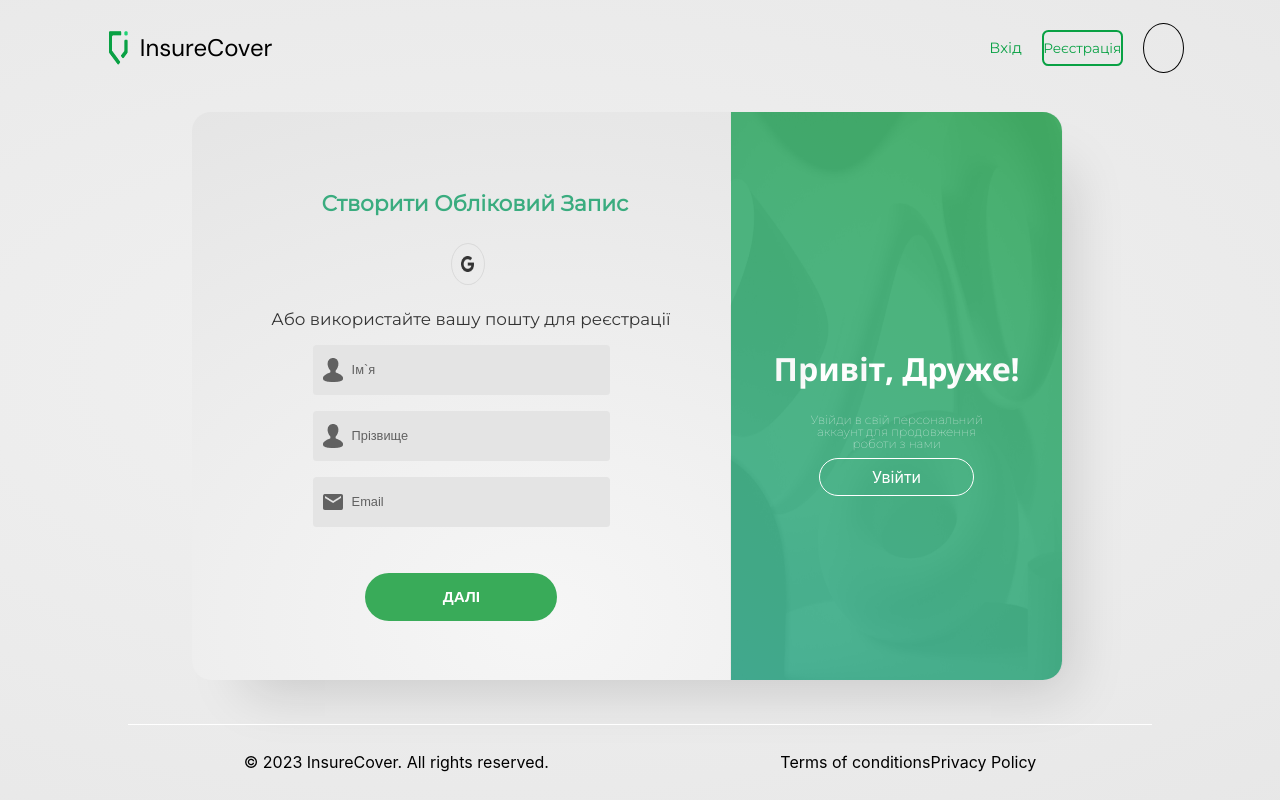
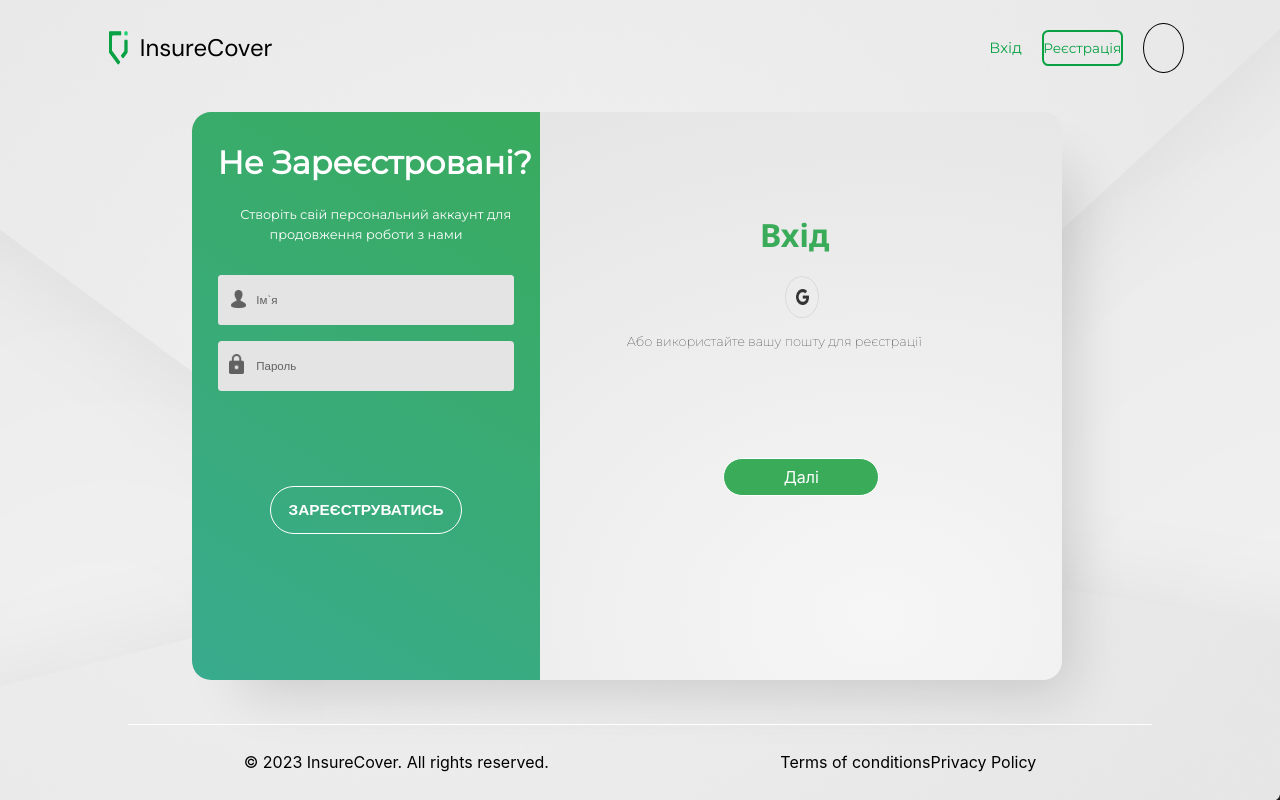
Before and after one commit to ranebof/Insure_Cover_Repo, a React (Create React App) app: page / in a window 1280 px wide. Both pictures are taken after a click on the element "Увійти". Built offline with nearby package versions, Linux system fonts and the light colour scheme.

Commit message:
Animation form(half-done)

```diff
--- a/src/App.css
+++ b/src/App.css
@@ -1,5 +1,9 @@
 .Main {
-  background: radial-gradient(99.91% 74.18% at 38.26% 46.59%, #F1F1F1 0%, #E7E7E7 100%);
+  /*background: radial-gradient(99.91% 74.18% at 38.26% 46.59%, #F1F1F1 0%, #E7E7E7 100%);*/
+  background-image: url("/public/images/MainBackground.png");
+  background-size: 100% 100%;
+  background-repeat: no-repeat
+
 }
 
 
--- a/src/components/LoginCard/logcard.jsx
+++ b/src/components/LoginCard/logcard.jsx
@@ -2,32 +2,117 @@ import React from "react";
 import "./dist/logcard.css";
 import RightBackPhoto from './login_background.png'
 
+export function LogEvent(){
+
+    var cardContainerR = document.getElementById('card_container_right');
+    var cardContainerL = document.getElementById('card_container_left');
+    var text_friend = document.getElementById('text_friend');
+    var text_enter_down = document.getElementById('text_enter_down');
+    var image_r_back = document.getElementById('image_r_back');
+    var make_acc_text = document.getElementById('make_acc_text');
+    var form_field = document.getElementById('form_field');
+    var form_field_s = document.getElementById('form_field_s');
+    var form_field_t = document.getElementById('form_field_t');
+    var form_field_p = document.getElementById('form_field_p');
+    var googleIco = document.getElementById('circle_l');
+    var use_email = document.getElementById('use_email');
+    var next_button = document.getElementById('next_button');
+    var button_r = document.getElementById('button_r');
+    var texts_r = document.getElementById('texts_r');
+    var enter_text_r_con = document.getElementById('enter_text_r_con');
+
+    cardContainerR.style.width = '60%'
+    cardContainerR.style.background ='radial-gradient(258.42% 185.09% at 64.55% 88.93%, #F6F6F6 0%, #D7D7D7 100%), #FFF';
+    cardContainerR.style.transition = '0.4s'
+
+    cardContainerL.style.width = '40%'
+    cardContainerL.style.transition = '0.4s'
+    cardContainerL.style.background = 'linear-gradient(211deg, #39AB59 -8.54%, #39AB8C 96.13%, #39AB90 102.98%)';
+
+    enter_text_r_con.style.margin = '0 0 0 0'
+
+    text_friend.style.color = '#39AB59';
+    text_friend.innerText = "Вхід"
+    text_friend.style.position = 'absolute'
+    text_friend.style.right = '35.2vw'
+    text_friend.style.top = '24.5vh'
+    text_friend.style.marginBottom = '0'
+    text_friend.style.zIndex = '50'
+    text_friend.style.transition = '0.05s'
+
+
+
+
+    text_enter_down.style.color = 'black';
+    text_enter_down.style.top = '39vh'
+    text_enter_down.style.right = '28vw'
+
+
+    googleIco.style.position = 'absolute';
+    googleIco.style.transition = '0.05s'
+    googleIco.style.right = '36vw'
+    googleIco.style.top = '31vh'
+
+    form_field.style.position = 'absolute'
+    form_field.style.zIndex = '2'
+    form_field_t.style.position = 'absolute'
+    form_field_t.style.visibility = 'hidden'
+    form_field_p.style.visibility = 'visible'
+
+    make_acc_text.innerText = "Не Зареєстровані?"
+    make_acc_text.style.color = '#FFFFFF'
+    make_acc_text.style.fontSize = '4vh'
+    make_acc_text.style.fontWeight = '600'
+    use_email.innerText = "Створіть  свій персональний аккаунт для продовження роботи з нами"
+    use_email.style.color = '#FFFFFF'
+    use_email.style.fontSize = '1.6vh'
+
+
+    text_enter_down.innerText = "Або використайте вашу пошту для реєстрації"
+    text_enter_down.style.position = 'absolute'
+    text_enter_down.style.marginTop = '3vh'
+
+    next_button.innerText = "Зареєструватись"
+    next_button.style.border = '0.01vw solid white'
+    next_button.style.background = 'none'
+
+
+
+    button_r.innerText = "Далі"
+    button_r.style.backgroundColor = '#39AB59'
+    button_r.style.color = '#FFF'
+
+}
+
 export default function LogCard() {
+
+
     return (
         <div className="main_container">
-            <div className="card_container_left">
+            <div id="card_container_left" className="card_container_left">
                 <div className="text_container_l">
-                    <span className="make_acc_text">Створити Обліковий запис</span>
+                    <span id="make_acc_text" className="make_acc_text">Створити Обліковий запис</span>
                 </div>
-                <div className="circle_l"><img src="./images/google_ico.png" className="google_ico" alt=""></img></div>
+                <div id="circle_l" className="circle_l"><img src="./images/google_ico.png" className="google_ico" alt=""></img></div>
                 <div className="text_container_l_second"></div>
-                <span className="use_email">Або використайте вашу пошту для реєстрації </span>
+                <span id="use_email" className="use_email">Або використайте вашу пошту для реєстрації </span>
                 <form className="log-form">
-                    <input className="form-field" type="text" placeholder="Ім`я" />
-                    <input className="form-field" type="text" placeholder="Прізвище" />
-                    <input className="form-field" type="email" placeholder="Email" />
+                    <input id="form_field" className="form-field" type="text" placeholder="Ім`я" />
+                    <input id="form_field_s" className="form-field" type="text" placeholder="Прізвище" />
+                    <input id="form_field_t" className="form-field" type="email" placeholder="Email" />
+                    <input id="form_field_p" className="form-field" type="password" placeholder="Пароль" />
                 </form>
                 <div className="log-button">
-                    <button className="l-button">Далі</button>
+                    <button id="next_button" className="l-button">Далі</button>
                 </div>
             </div>
-            <div className="card_container_right">
-                <img className="image_r_back" src={RightBackPhoto} alt=""></img>
-                <div className="text_con_r">
-                    <div className="hello_friend_con"><p className="hello_friend">Привіт, Друже!</p></div>
-                    <div className="enter_text_r_con"><p className="enter_text_r">Увійди в свій персональний аккаунт для продовження роботи з нами</p></div>
+            <div id="card_container_right" className="card_container_right">
+                 {/* <img id="image_r_back" className="image_r_back" src={RightBackPhoto} alt=""></img> */}
+                <div id="texts_r" className="text_con_r">
+                    <div  className="hello_friend_con"><p className="hello_friend" id="text_friend">Привіт, Друже!</p></div>
+                    <div id="enter_text_r_con" className="enter_text_r_con"><p className="enter_text_r" id="text_enter_down">Увійди в свій персональний аккаунт для продовження роботи з нами</p></div>
                 </div>
-                <div className="enter_button_r">Увійти</div>
+                <div id="button_r" className="enter_button_r" onClick={LogEvent}>Увійти</div>
 
 
             </div>
--- a/src/components/LoginCard/logcard.styl
+++ b/src/components/LoginCard/logcard.styl
@@ -9,17 +9,19 @@
     flexer(s,c,rn)
 
 .card_container_left
-    sizer(65%,100%)
+    sizer(60%,100%)
     background: radial-gradient(258.42% 185.09% at 64.55% 88.93%, #F6F6F6 0%, #D7D7D7 100%), #FFF;
     border-top-left-radius: 2.4vh
     border-bottom-left-radius: 2.4vh
     text-align: center
     align-items: center
 
+
+
 .text_container_l
     sizer(auto,auto)
     margin-left: 5%
-    margin-top: 15%
+    margin-top: 10%
 
 .circle_l
     sizer(2.5vw,5vh)
@@ -68,15 +70,14 @@
     border-top-right-radius: 2.4vh
     border-bottom-right-radius: 2.4vh
 
-.image_r_back
-    sizer(25.98vw,71vh)
-    position: absolute
-    z-index 100
-    border-top-right-radius: 2.4vh
-    border-bottom-right-radius: 2.4vh
+// .image_r_back
+//     sizer(27.2vw,20vh)
+//     border-top-right-radius: 2.4vh
+//     border-bottom-right-radius: 2.4vh
 
 .log-form
-    sizer(100%,43%)
+    sizer(100%,40%)
+    margin-top:2vh
 
 .form-field
     sizer(20vw,6vh)
@@ -84,7 +85,8 @@
     border:none
     background-color:#E4E4E4
     background-image: url('/public/images/profile_icon.png')
-    background-position: 0.8vw 1.6vh
+    background-position: 1vw 1.9vh
+    background-size:1.2vw
     background-repeat: no-repeat
     padding-left:3vw
     border-radius:0.3vw
@@ -92,12 +94,16 @@
 
 .form-field:nth-child(3)
     background-image: url("/public/images/email_icon.png")
-    background-position: 0.8vw 2.1vh
+    background-position: 1vw 2.2vh
+
+.form-field:nth-child(4)
+    background-image: url("/public/images/password_icon.png")
+    background-position: 0.9vw 1.6vh
+    visibility: hidden
 
 .form-field::placeholder
-    font-size:1vw
+    font-size:0.9vw
     color:#616161
-
 .form-field:focus
     outline-color: #39AB59
 
@@ -112,6 +118,7 @@
     font-size:1.2vw
     font-weight:600
     cursor: pointer
+    transition: 0.3s
 
 .l-button:hover
     background-color: #3fca66
@@ -124,6 +131,7 @@
 
 .text_con_r
   flexer(c,c,rw)
+  margin-bottom:8vh
 
 .hello_friend_con
     sizer(auto,9vh)
@@ -135,13 +143,13 @@
     font-weight: 600
 
 .enter_text_r_con
-    sizer(14vw,auto)
+    sizer(17vw,auto)
 
 .enter_text_r
     color: #FFF;
     text-align: center;
     font-family: "Montserrat", sans-serif
-    font-size: 1.5vh
+    font-size: 1.6vh
     font-style: thin;
     font-weight: 300;
     line-height: 100%;
@@ -158,6 +166,7 @@
     color: white
     z-index 1000
     cursor pointer
+    transition: 0.3s
 
 
 .enter_button_r:hover
--- a/src/components/MainHeader/header.jsx
+++ b/src/components/MainHeader/header.jsx
@@ -1,5 +1,6 @@
 import React from 'react';
 import "./dist/header.css";
+import {LogEvent} from '../LoginCard/logcard'
 
 export default function header(){
 
@@ -10,7 +11,7 @@ export default function header(){
                     <span className='logo_text'>InsureCover</span>
                 </div>
                 <div className='right_container'>
-                    <div className='login_text_r'>Вхід</div>
+                    <div className='login_text_r' onClick={LogEvent}>Вхід</div>
                     <div className='block_r'>
                         <p className='register_text_r'>Реєстрація</p>
                     </div>
--- a/src/components/MainHeader/header.styl
+++ b/src/components/MainHeader/header.styl
@@ -32,6 +32,7 @@
     font-size: 1.85vh
     font-weight: 500
     sizer(auto,auto)
+    transition: 0.3s
 
 .login_text_r:hover
         color: rgb(8, 96, 42)
@@ -51,6 +52,8 @@
     border-radius: 0.8vh
     margin-left: 1.563vw
     cursor pointer
+    transition: 0.3s
+
 
 .block_r:hover
     flexer(c,c,cn)
@@ -68,6 +71,8 @@
     font-weight: 400
     color: #09A144;
     sizer(auto,auto)
+    transition: 0.3s
+
 
 
 .circle_r
```
Also changed, not shown: public/images/MainBackground.png (added), public/images/password_icon.png (added), src/components/LoginCard/dist/logcard.css, src/components/MainHeader/dist/header.css, src/index.css (line endings or trailing spaces).
